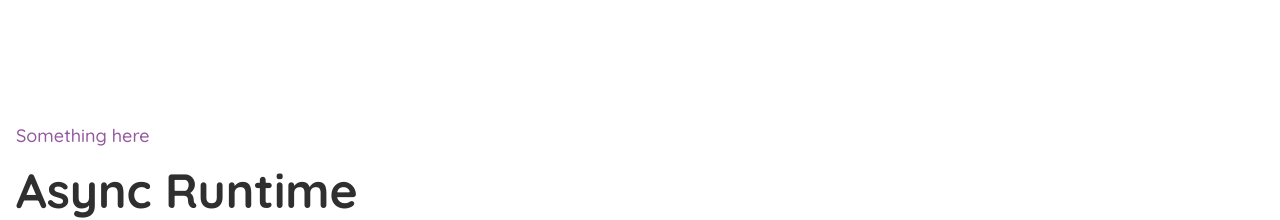
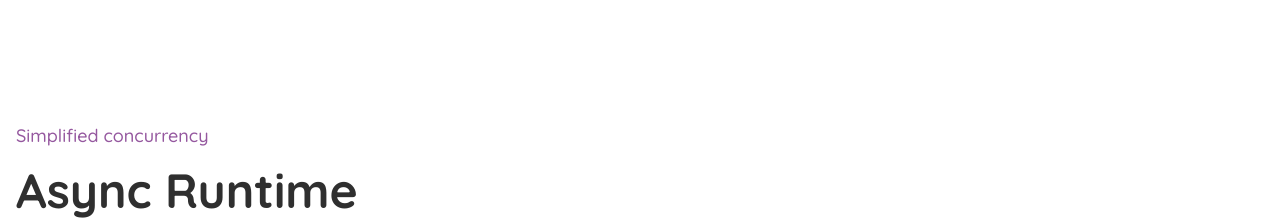
Before and after one commit to darklang/darklang.com, a React (Vite) app: page / in a window 1280 px wide. Shown: the part 2980-3200 px from the top of the page. Built offline with nearby package versions, Linux system fonts and the light colour scheme.

Commit message:
More small fixes

```diff
--- a/src/components/sections/AsyncRuntime.tsx
+++ b/src/components/sections/AsyncRuntime.tsx
@@ -28,7 +28,9 @@ const AsyncRuntime = () => {
   return (
     <section className="py-20">
       <div className="max-w-7xl 2xl:max-w-[100rem] mx-auto px-4">
-        <SectionTitle subtitle="Something here">Async Runtime</SectionTitle>
+        <SectionTitle subtitle="Simplified concurrency">
+          Async Runtime
+        </SectionTitle>
 
         <div className="grid md:grid-cols-3 gap-4">
           {/* Left side */}
--- a/src/components/sections/BackendFeatures.tsx
+++ b/src/components/sections/BackendFeatures.tsx
@@ -239,7 +239,7 @@ const BackendFeatures: React.FC = () => {
           </p>
 
           <p className="text-xl mt-8 text-black-custom">
-            You can build any backend that need:
+            You can build any backend that needs:
           </p>
         </div>
 
--- a/src/components/sections/TraceDrivenDevelopment.tsx
+++ b/src/components/sections/TraceDrivenDevelopment.tsx
@@ -34,7 +34,7 @@ getUserPaintings(userId)
 ▸ returns:
 [
 { "id": "p-001", "title": "Mountain Sunset", "created": "2024-11-05" },
-{ "id": "p-002", "title": "Ocean Waves", "created": "2025-01-12" }
+{ "id": "p-002", "title": "Ocean Waves", "created": "2025-12-01" }
 ]
 ▸ duration: 47ms`;
 
@@ -145,7 +145,7 @@ const TraceDrivenDevelopment: React.FC = () => {
                 <TraceCard
                   title="CLI application calls"
                   icon={<CliIcon className="w-4 h-4 text-blue-lbg" />}
-                  description="Lorem ipsum dolor sit amet consectetur. Cras a montes vitae id sit duis lectus amet."
+                  description="Track CLI operations with detailed input and output records. Monitor script execution, environment variables, and command results for easy debugging."
                   codeSample={cliCodeSample}
                   color="purple"
                 ></TraceCard>
```
